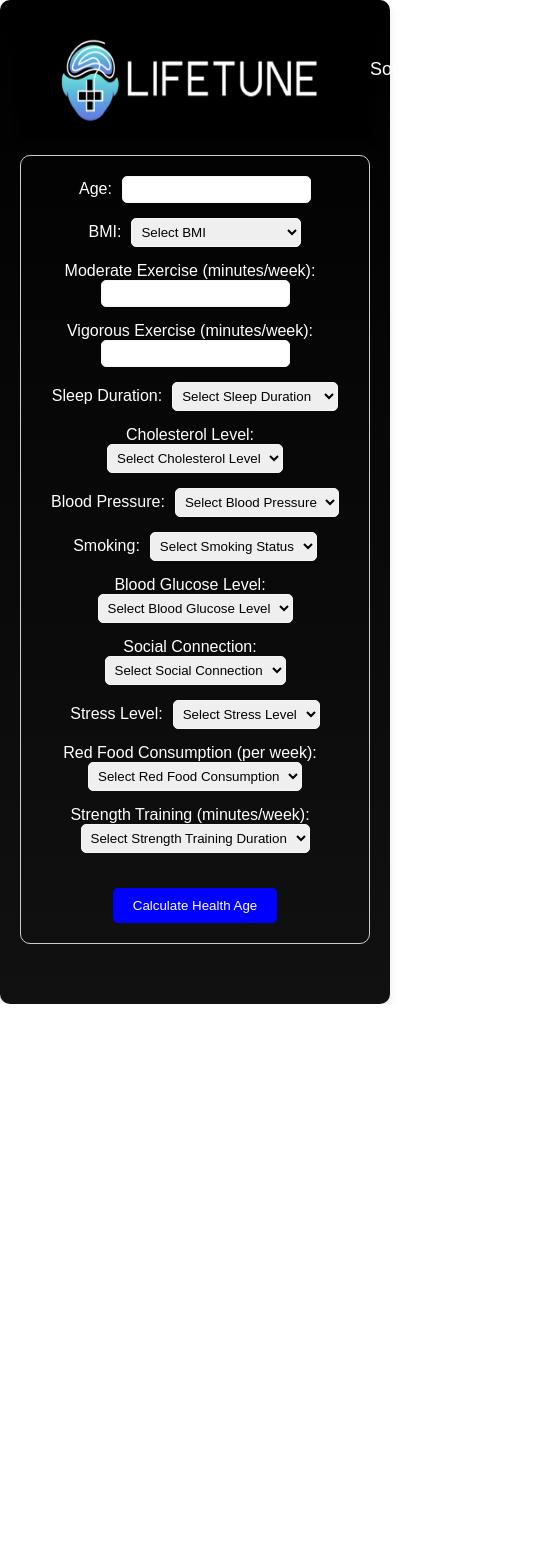
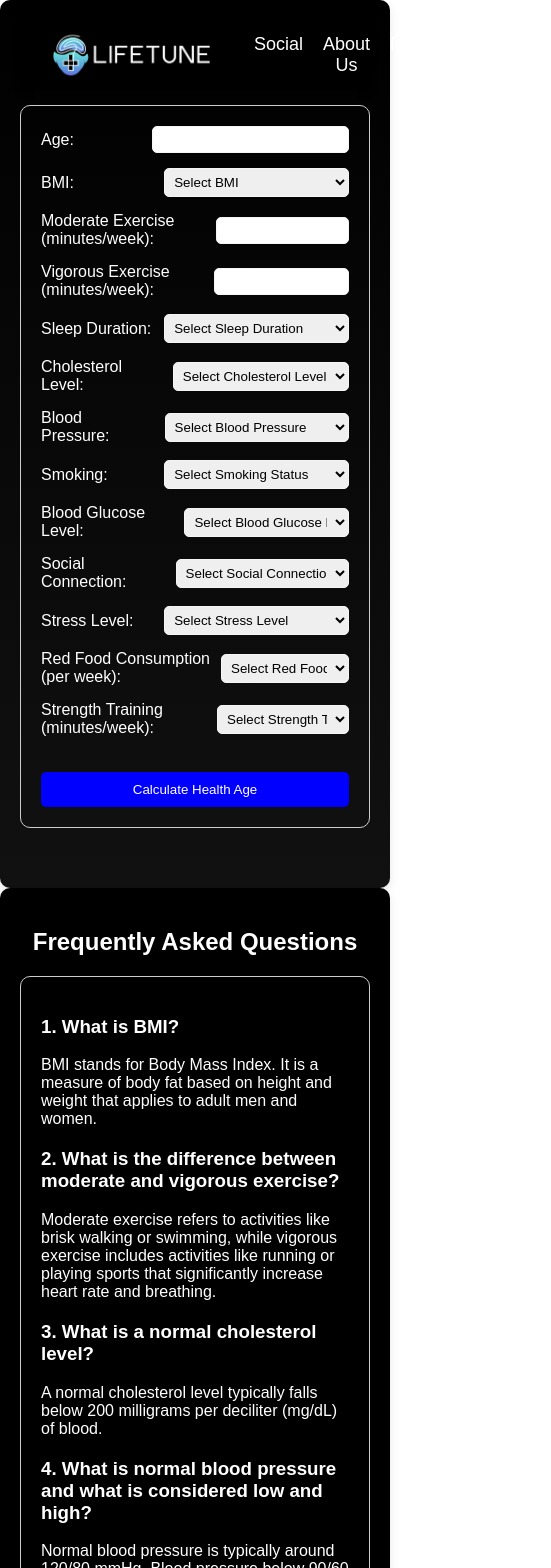
Before and after one commit to Karan-Palan/LifeTune, a React (Create React App) app: page / in a window 390 px wide. Shown: the top 1568 px of the page, 551 px wide, since content can reach past the window. Before the commit the page ends 1004 px from the top, so only its background shows below. Built offline with nearby package versions, Linux system fonts and the light colour scheme.

Commit message:
FAQs added and site made responsive

```diff
--- a/src/App.js
+++ b/src/App.js
@@ -1,10 +1,12 @@
 import './App.css';
+import FAQs from './components/FAQs';
 import HealthAgeCalculator from './components/HealthAgeCalculator';
 
 function App() {
   return (
     <div className="App">
       <HealthAgeCalculator/>
+      <FAQs/>
     </div>
   );
 }
--- /dev/null
+++ b/src/components/FAQs.js
@@ -0,0 +1,33 @@
+import React from 'react';
+
+const FAQs = () => {
+    return (
+        <div style={{ fontFamily: 'Arial, sans-serif', color: '#333', background: 'linear-gradient(to bottom, #000000, #000000)', backgroundColor: '#111111', padding: '20px', borderRadius: '10px', boxShadow: '0 4px 8px rgba(0, 0, 0, 0.1)', textAlign: 'center' }}>
+            <h2 style={{ color: 'white' }}>Frequently Asked Questions</h2>
+            <div style={{ border: '1px solid #ccc', padding: '20px', borderRadius: '10px', marginBottom: '40px', marginTop: '15px', textAlign: 'left' }}>
+                <div style={{ marginBottom: '20px' }}>
+                    <h3 style={{ color: 'white' }}>1. What is BMI?</h3>
+                    <p style={{ color: 'white' }}>BMI stands for Body Mass Index. It is a measure of body fat based on height and weight that applies to adult men and women.</p>
+                </div>
+                <div style={{ marginBottom: '20px' }}>
+                    <h3 style={{ color: 'white' }}>2. What is the difference between moderate and vigorous exercise?</h3>
+                    <p style={{ color: 'white' }}>Moderate exercise refers to activities like brisk walking or swimming, while vigorous exercise includes activities like running or playing sports that significantly increase heart rate and breathing.</p>
+                </div>
+                <div style={{ marginBottom: '20px' }}>
+                    <h3 style={{ color: 'white' }}>3. What is a normal cholesterol level?</h3>
+                    <p style={{ color: 'white' }}>A normal cholesterol level typically falls below 200 milligrams per deciliter (mg/dL) of blood.</p>
+                </div>
+                <div style={{ marginBottom: '20px' }}>
+                    <h3 style={{ color: 'white' }}>4. What is normal blood pressure and what is considered low and high?</h3>
+                    <p style={{ color: 'white' }}>Normal blood pressure is typically around 120/80 mmHg. Blood pressure below 90/60 mmHg is considered low, while blood pressure above 140/90 mmHg is considered high.</p>
+                </div>
+                <div style={{ marginBottom: '20px' }}>
+                    <h3 style={{ color: 'white' }}>5. What is red food consumption?</h3>
+                    <p style={{ color: 'white' }}>Red food consumption refers to the intake of foods high in saturated fats, cholesterol, and calories, which can contribute to heart disease and other health problems.</p>
+                </div>
+            </div>
+        </div>
+    );
+}
+
+export default FAQs;
--- a/src/components/Header.js
+++ b/src/components/Header.js
@@ -32,8 +32,8 @@ const styles = {
         alignItems: 'center',
     },
     logo: {
-        width: '300px',
-        height: '100px',
+        width: 'auto', // Adjusted width to be responsive
+        height: '50px', // Adjusted height to be responsive
         marginRight: '10px',
     },
     heading: {
--- a/src/components/HealthAgeCalculator.js
+++ b/src/components/HealthAgeCalculator.js
@@ -40,23 +40,22 @@ const HealthAgeCalculator = () => {
     };
 
     return (
-        <div style={{ fontFamily: 'Arial, sans-serif', color: '#333',background: 'linear-gradient(to bottom, #000000, #111111)', backgroundColor: '#111111', padding: '20px', borderRadius: '10px', boxShadow: '0 4px 8px rgba(0, 0, 0, 0.1)' ,  textAlign: 'center'}}>
-            <Header/>
-            <div style={{ border: '1px solid #ccc', padding: '20px', borderRadius: '10px', marginBottom: '40px', marginTop: '15px' ,  textAlign: 'center'}}>
-                <div style={{ marginBottom: '15px' }}>
-                    <label htmlFor="age" style={{ marginRight: '10px', color:'white' }}>Age:</label>
+        <div style={{ fontFamily: 'Arial, sans-serif', color: '#333', background: 'linear-gradient(to bottom, #000000, #111111)', backgroundColor: '#111111', padding: '20px', borderRadius: '10px', boxShadow: '0 4px 8px rgba(0, 0, 0, 0.1)', textAlign: 'center' }}>
+            <Header />
+            <div style={{ border: '1px solid #ccc', padding: '20px', borderRadius: '10px', marginBottom: '40px', marginTop: '15px', textAlign: 'left' }}>
+                <div style={{ marginBottom: '15px', display: 'flex', justifyContent: 'space-between', alignItems: 'center' }}>
+                    <label htmlFor="age" style={{ marginRight: '10px', color: 'white' }}>Age:</label>
                     <input
                         type="number"
                         id="age"
                         value={age}
                         onChange={(e) => setAge(e.target.value)}
-                        style={{ padding: '5px', borderRadius: '5px', border: '1px solid #f5f5f5' }}
+                        style={{ padding: '5px', borderRadius: '5px', border: '1px solid #f5f5f5', width: '60%' }}
                     />
                 </div>
-                {/* Repeat this structure for other input fields */}
-                <div style={{ marginBottom: '15px', color:'white' }}>
+                <div style={{ marginBottom: '15px', color: 'white', display: 'flex', justifyContent: 'space-between', alignItems: 'center' }}>
                     <label htmlFor="bmi" style={{ marginRight: '10px' }}>BMI:</label>
-                    <select id="bmi" value={BMI} onChange={(e) => setBMI(e.target.value)} style={{ padding: '5px', borderRadius: '5px', border: '1px solid #f5f5f5' }}>
+                    <select id="bmi" value={BMI} onChange={(e) => setBMI(e.target.value)} style={{ padding: '5px', borderRadius: '5px', border: '1px solid #f5f5f5', width: '60%' }}>
                         <option value="">Select BMI</option>
                         <option value="Too Thin">Too Thin</option>
                         <option value="Healthy">Healthy</option>
@@ -66,38 +65,38 @@ const HealthAgeCalculator = () => {
                         <option value="Morbidly Obese">Morbidly Obese</option>
                     </select>
                 </div>
-                <div style={{ marginBottom: '15px', color:'white' }}>
+                <div style={{ marginBottom: '15px', color: 'white', display: 'flex', justifyContent: 'space-between', alignItems: 'center' }}>
                     <label htmlFor="moderateExercise" style={{ marginRight: '10px' }}>Moderate Exercise (minutes/week):</label>
                     <input
                         type="number"
                         id="moderateExercise"
                         value={moderateExercise}
                         onChange={(e) => setModerateExercise(e.target.value)}
-                        style={{ padding: '5px', borderRadius: '5px', border: '1px solid #f5f5f5' }}
+                        style={{ padding: '5px', borderRadius: '5px', border: '1px solid #f5f5f5', width: '60%' }}
                     />
                 </div>
-                <div style={{ marginBottom: '15px', color:'white' }}>
+                <div style={{ marginBottom: '15px', color: 'white', display: 'flex', justifyContent: 'space-between', alignItems: 'center' }}>
                     <label htmlFor="vigorousExercise" style={{ marginRight: '10px' }}>Vigorous Exercise (minutes/week):</label>
                     <input
                         type="number"
                         id="vigorousExercise"
                         value={vigorousExercise}
                         onChange={(e) => setVigorousExercise(e.target.value)}
-                        style={{ padding: '5px', borderRadius: '5px', border: '1px solid #f5f5f5' }}
+                        style={{ padding: '5px', borderRadius: '5px', border: '1px solid #f5f5f5', width: '60%' }}
                     />
                 </div>
-                <div style={{ marginBottom: '15px', color:'white' }}>
+                <div style={{ marginBottom: '15px', color: 'white', display: 'flex', justifyContent: 'space-between', alignItems: 'center' }}>
                     <label htmlFor="sleep" style={{ marginRight: '10px' }}>Sleep Duration:</label>
-                    <select id="sleep" value={sleep} onChange={(e) => setSleep(e.target.value)} style={{ padding: '5px', borderRadius: '5px', border: '1px solid #f5f5f5' }}>
+                    <select id="sleep" value={sleep} onChange={(e) => setSleep(e.target.value)} style={{ padding: '5px', borderRadius: '5px', border: '1px solid #f5f5f5', width: '60%' }}>
                         <option value="">Select Sleep Duration</option>
                         <option value="7-9/Day">7-9 hours/day</option>
                         <option value="< 7/Day">Less than 7 hours/day</option>
                         <option value="> 9/Day">More than 9 hours/day</option>
                     </select>
                 </div>
-                <div style={{ marginBottom: '15px', color:'white' }}>
+                <div style={{ marginBottom: '15px', color: 'white', display: 'flex', justifyContent: 'space-between', alignItems: 'center' }}>
                     <label htmlFor="cholesterol" style={{ marginRight: '10px' }}>Cholesterol Level:</label>
-                    <select id="cholesterol" value={cholesterol} onChange={(e) => setCholesterol(e.target.value)} style={{ padding: '5px', borderRadius: '5px', border: '1px solid #f5f5f5' }}>
+                    <select id="cholesterol" value={cholesterol} onChange={(e) => setCholesterol(e.target.value)} style={{ padding: '5px', borderRadius: '5px', border: '1px solid #f5f5f5', width: '60%' }}>
                         <option value="">Select Cholesterol Level</option>
                         <option value="Great">Great</option>
                         <option value="Good">Good</option>
@@ -106,9 +105,9 @@ const HealthAgeCalculator = () => {
                         <option value="I don't know">I don't know</option>
                     </select>
                 </div>
-                <div style={{ marginBottom: '15px', color:'white' }}>
+                <div style={{ marginBottom: '15px', color: 'white', display: 'flex', justifyContent: 'space-between', alignItems: 'center' }}>
                     <label htmlFor="bloodPressure" style={{ marginRight: '10px' }}>Blood Pressure:</label>
-                    <select id="bloodPressure" value={bloodPressure} onChange={(e) => setBloodPressure(e.target.value)} style={{ padding: '5px', borderRadius: '5px', border: '1px solid #f5f5f5' }}>
+                    <select id="bloodPressure" value={bloodPressure} onChange={(e) => setBloodPressure(e.target.value)} style={{ padding: '5px', borderRadius: '5px', border: '1px solid #f5f5f5', width: '60%' }}>
                         <option value="">Select Blood Pressure</option>
                         <option value="Great">Great</option>
                         <option value="Borderline">Borderline</option>
@@ -118,17 +117,17 @@ const HealthAgeCalculator = () => {
                         <option value="I don't know">I don't know</option>
                     </select>
                 </div>
-                <div style={{ marginBottom: '15px', color:'white' }}>
+                <div style={{ marginBottom: '15px', color: 'white', display: 'flex', justifyContent: 'space-between', alignItems: 'center' }}>
                     <label htmlFor="smoking" style={{ marginRight: '10px' }}>Smoking:</label>
-                    <select id="smoking" value={smoking} onChange={(e) => setSmoking(e.target.value)} style={{ padding: '5px', borderRadius: '5px', border: '1px solid #f5f5f5' }}>
+                    <select id="smoking" value={smoking} onChange={(e) => setSmoking(e.target.value)} style={{ padding: '5px', borderRadius: '5px', border: '1px solid #f5f5f5', width: '60%' }}>
                         <option value="">Select Smoking Status</option>
                         <option value="Yes">Yes</option>
                         <option value="No">No</option>
                     </select>
                 </div>
-                <div style={{ marginBottom: '15px' , color:'white'}}>
+                <div style={{ marginBottom: '15px', color: 'white', display: 'flex', justifyContent: 'space-between', alignItems: 'center' }}>
                     <label htmlFor="bloodGlucose" style={{ marginRight: '10px' }}>Blood Glucose Level:</label>
-                    <select id="bloodGlucose" value={bloodGlucose} onChange={(e) => setBloodGlucose(e.target.value)} style={{ padding: '5px', borderRadius: '5px', border: '1px solid #f5f5f5' }}>
+                    <select id="bloodGlucose" value={bloodGlucose} onChange={(e) => setBloodGlucose(e.target.value)} style={{ padding: '5px', borderRadius: '5px', border: '1px solid #f5f5f5', width: '60%' }}>
                         <option value="">Select Blood Glucose Level</option>
                         <option value="Normal">Normal</option>
                         <option value="Pre-Diabetes">Pre-Diabetes</option>
@@ -136,27 +135,27 @@ const HealthAgeCalculator = () => {
                         <option value="Diabetes">Diabetes</option>
                     </select>
                 </div>
-                <div style={{ marginBottom: '15px', color:'white' }}>
+                <div style={{ marginBottom: '15px', color: 'white', display: 'flex', justifyContent: 'space-between', alignItems: 'center' }}>
                     <label htmlFor="socialConnection" style={{ marginRight: '10px' }}>Social Connection:</label>
-                    <select id="socialConnection" value={socialConnection} onChange={(e) => setSocialConnection(e.target.value)} style={{ padding: '5px', borderRadius: '5px', border: '1px solid #f5f5f5' }}>
+                    <select id="socialConnection" value={socialConnection} onChange={(e) => setSocialConnection(e.target.value)} style={{ padding: '5px', borderRadius: '5px', border: '1px solid #f5f5f5', width: '60%' }}>
                         <option value="">Select Social Connection</option>
                         <option value="Rarely">Rarely</option>
                         <option value="Sometimes">Sometimes</option>
                         <option value="Often">Often</option>
                     </select>
                 </div>
-                <div style={{ marginBottom: '15px' , color:'white'}}>
+                <div style={{ marginBottom: '15px', color: 'white', display: 'flex', justifyContent: 'space-between', alignItems: 'center' }}>
                     <label htmlFor="stress" style={{ marginRight: '10px' }}>Stress Level:</label>
-                    <select id="stress" value={stress} onChange={(e) => setStress(e.target.value)} style={{ padding: '5px', borderRadius: '5px', border: '1px solid #f5f5f5' }}>
+                    <select id="stress" value={stress} onChange={(e) => setStress(e.target.value)} style={{ padding: '5px', borderRadius: '5px', border: '1px solid #f5f5f5', width: '60%' }}>
                         <option value="">Select Stress Level</option>
                         <option value="A little">A little</option>
                         <option value="Some">Some</option>
                         <option value="A lot">A lot</option>
                     </select>
                 </div>
-                <div style={{ marginBottom: '15px' , color:'white'}}>
+                <div style={{ marginBottom: '15px', color: 'white', display: 'flex', justifyContent: 'space-between', alignItems: 'center' }}>
                     <label htmlFor="redFoods" style={{ marginRight: '10px' }}>Red Food Consumption (per week):</label>
-                    <select id="redFoods" value={redFoods} onChange={(e) => setRedFoods(e.target.value)} style={{ padding: '5px', borderRadius: '5px', border: '1px solid #f5f5f5' }}>
+                    <select id="redFoods" value={redFoods} onChange={(e) => setRedFoods(e.target.value)} style={{ padding: '5px', borderRadius: '5px', border: '1px solid #f5f5f5', width: '60%' }}>
                         <option value="">Select Red Food Consumption</option>
                         <option value="7 or less/week">7 or less/week</option>
                         <option value="7.1 - 13.9/week">7.1 - 13.9/week</option>
@@ -165,9 +164,9 @@ const HealthAgeCalculator = () => {
                         <option value="> 28/week">More than 28/week</option>
                     </select>
                 </div>
-                <div style={{ marginBottom: '15px', color:'white' }}>
+                <div style={{ marginBottom: '15px', color: 'white', display: 'flex', justifyContent: 'space-between', alignItems: 'center' }}>
                     <label htmlFor="strengthTraining" style={{ marginRight: '10px' }}>Strength Training (minutes/week):</label>
-                    <select id="strengthTraining" value={strengthTraining} onChange={(e) => setStrengthTraining(e.target.value)} style={{ padding: '5px', borderRadius: '5px', border: '1px solid #f5f5f5' }}>
+                    <select id="strengthTraining" value={strengthTraining} onChange={(e) => setStrengthTraining(e.target.value)} style={{ padding: '5px', borderRadius: '5px', border: '1px solid #f5f5f5', width: '60%' }}>
                         <option value="">Select Strength Training Duration</option>
                         <option value="0-29 minutes">0-29 minutes</option>
                         <option value="30-59 minutes">30-59 minutes</option>
@@ -175,8 +174,8 @@ const HealthAgeCalculator = () => {
                         <option value="120 > minutes">120 minutes or more</option>
                     </select>
                 </div>
-                <button style={{ backgroundColor: 'blue', color: 'white', padding: '10px 20px', borderRadius: '5px', border: 'none', cursor: 'pointer', marginTop: '20px' }} onClick={handleCalculate}>Calculate Health Age</button>
-                {healthAge !== null && <p style={{ marginTop: '20px' , color:'white'}}>Your Health Age: {healthAge}</p>}
+                <button style={{ backgroundColor: 'blue', color: 'white', padding: '10px 20px', borderRadius: '5px', border: 'none', cursor: 'pointer', marginTop: '20px', width: '100%' }} onClick={handleCalculate}>Calculate Health Age</button>
+                {healthAge !== null && <p style={{ marginTop: '20px', color: 'white' }}>Your Health Age: {healthAge}</p>}
             </div>
         </div>
     );
```
